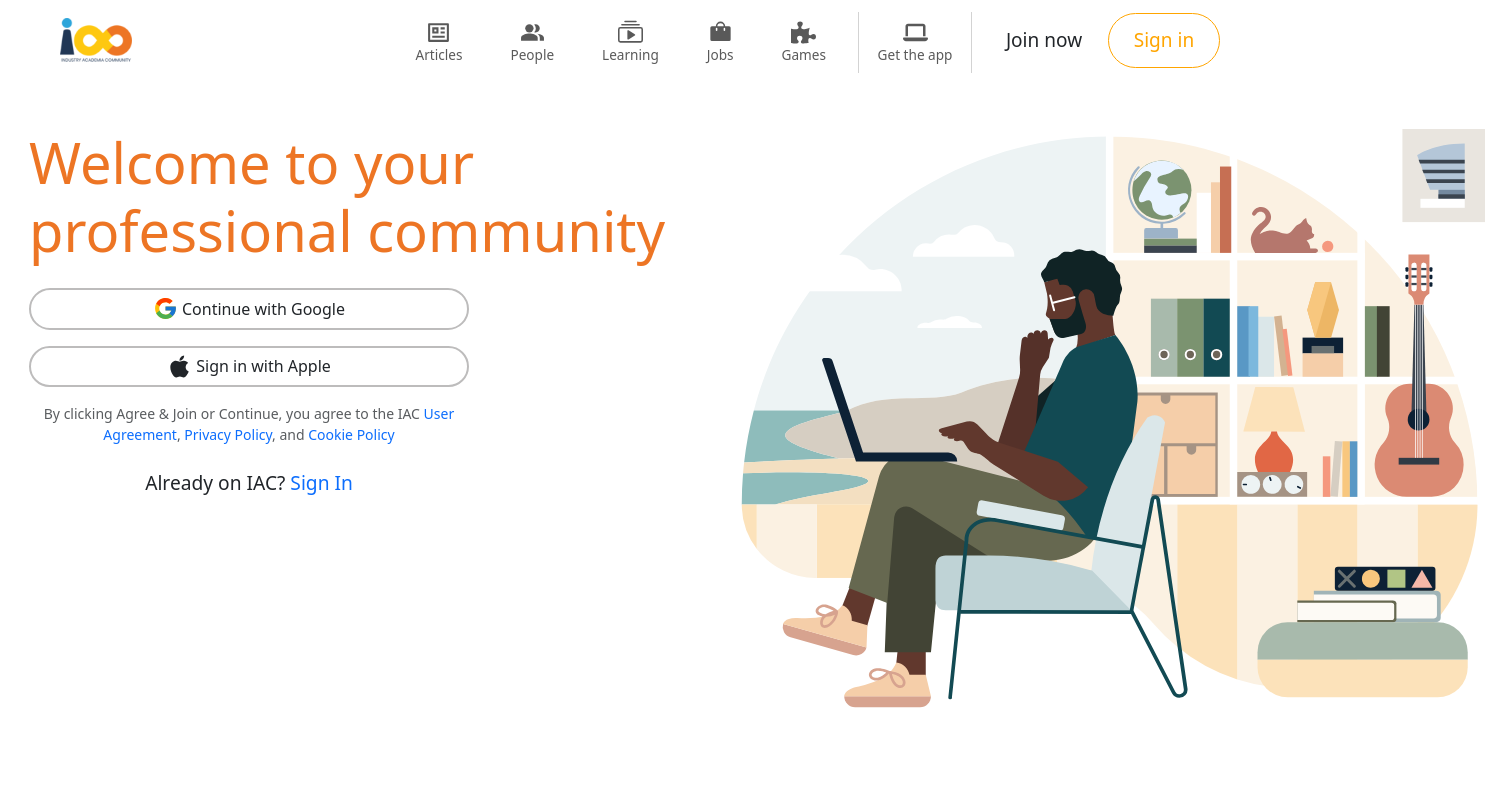
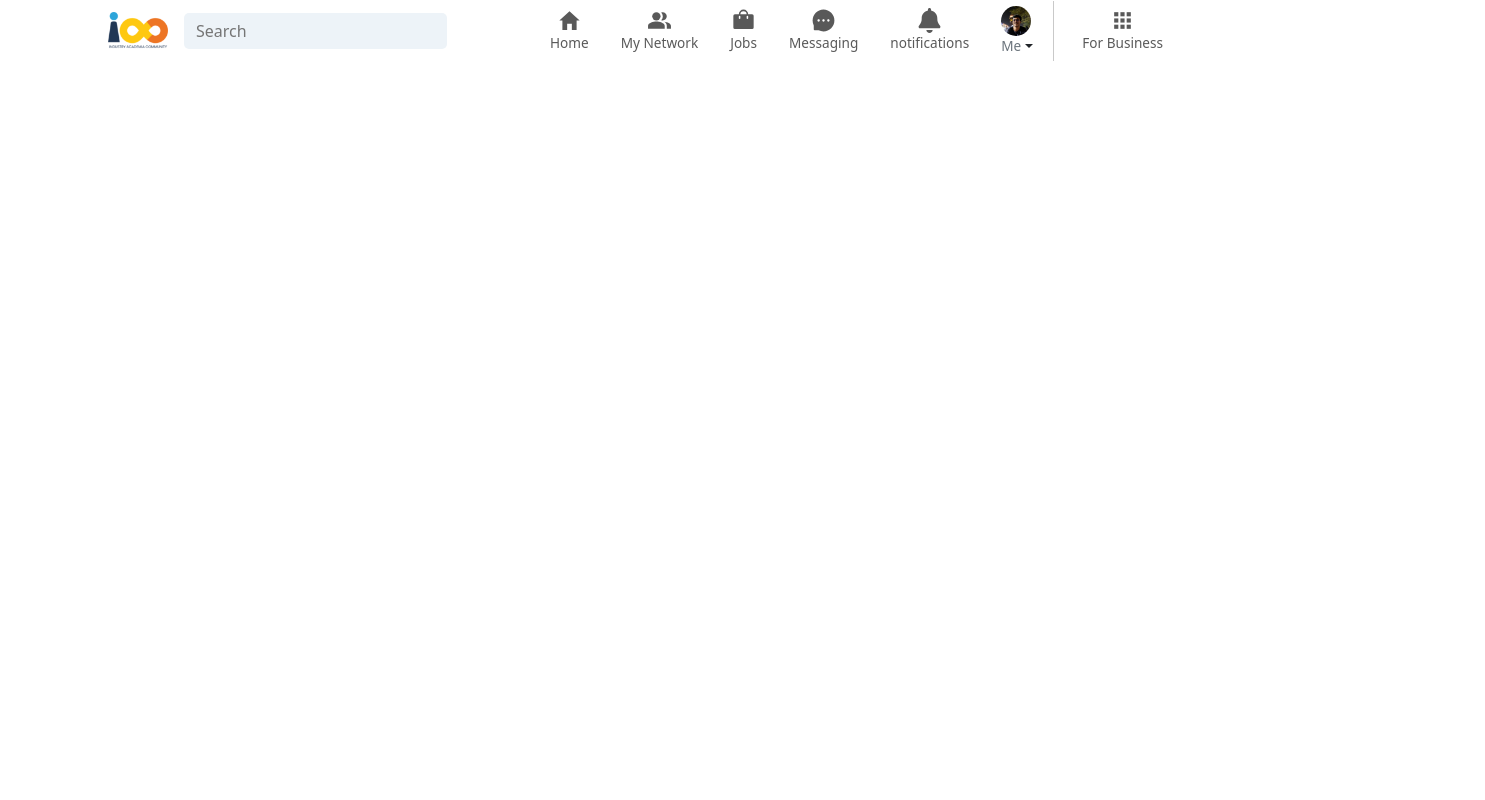
Before and after one commit to krishan-07/LinkedIn-replica, a React (Vite) app: page / in a window 1280 px wide. Shown: the top 800 px of the page, 1485 px wide, since content can reach past the window. Built offline with nearby package versions, Linux system fonts and the light colour scheme.

Commit message:
Create navbar

```diff
--- a/src/App.jsx
+++ b/src/App.jsx
@@ -1,10 +1,12 @@
 import "bootstrap/dist/css/bootstrap.min.css";
 import LandingPage from "./components/LandingPage";
+import Home from "./components/Home";
 
 function App() {
   return (
     <>
-      <LandingPage />
+      {/* <LandingPage /> */}
+      <Home />
     </>
   );
 }
--- /dev/null
+++ b/src/components/Home.css
@@ -0,0 +1,122 @@
+.search-bar {
+  background-color: #edf3f8;
+  display: block;
+  width: 75%;
+  padding: 0.375rem 0.75rem;
+  font-size: 1rem;
+  font-weight: 400;
+  line-height: 1.5;
+  border-radius: 5px;
+  border: none;
+}
+.search-bar:focus {
+  background-color: #edf3f8;
+  outline: 2px solid black;
+  animation: grow 1s cubic-bezier(0.07, 0.7, 0.19, 0.99) forwards;
+}
+@keyframes grow {
+  to {
+    width: 100%;
+  }
+}
+.on-active:active {
+  border-bottom: 2px solid black;
+}
+.dropdown {
+  display: flex;
+  flex-direction: column;
+  cursor: pointer;
+  position: relative;
+}
+.img-container {
+  width: 30px;
+  height: 30px;
+  border-radius: 50px;
+  overflow: clip;
+}
+.img-container img {
+  width: 100%;
+}
+.dropdown-m {
+  background: #ffffff;
+  position: absolute;
+  z-index: 99;
+  top: 4rem;
+  right: 0;
+  width: 280px;
+  border-radius: 10px;
+  box-shadow: 0px 8px 16px 0px rgba(0, 0, 0, 0.2);
+  transform: scaleY(0);
+  transform-origin: top;
+  transition: transform 0.3s ease, opacity 0.3s ease;
+  animation: dropdown 0.2s ease forwards;
+}
+@keyframes dropdown {
+  to {
+    transform: scaleY(1);
+  }
+}
+.btn-view-profile {
+  width: 100%;
+  border: 1.5px solid orange;
+  border-radius: 25px;
+  color: orange;
+  padding: 4px;
+  box-sizing: border-box;
+  background-color: rgb(255, 255, 255);
+}
+.btn-view-profile:hover {
+  border: 2px solid rgb(245, 159, 0);
+  padding: 3px;
+  background-color: rgb(255, 246, 228);
+  color: rgb(245, 159, 0);
+}
+.btn-view-profile:active {
+  border: 2px solid rgb(226, 147, 0);
+  padding: 3px;
+  background-color: rgb(255, 243, 219);
+  color: rgb(230, 149, 0);
+}
+.dropdown-divider {
+  background-color: rgb(201, 201, 201);
+  height: 1px;
+  width: 100%;
+}
+.account-banner {
+  cursor: default;
+}
+.d-none {
+  display: none !important;
+}
+.v-divider {
+  min-height: 60px;
+  border-left: 1px solid rgb(201, 201, 201);
+}
+.fw-m {
+  font-weight: 500 !important;
+}
+@media (max-width: 992px) {
+  .container-fluid form {
+    display: none !important;
+  }
+  .search-icon {
+    display: flex !important;
+  }
+}
+
+@media (max-width: 772px) {
+  .fs-sm {
+    display: none !important;
+  }
+  .dropdown-toggle::after {
+    display: none !important;
+  }
+}
+.d-show {
+  display: flex !important;
+}
+@media (max-width: 443px) {
+  .end-icons {
+    display: none !important ;
+  }
+}
--- /dev/null
+++ b/src/components/Home.jsx
@@ -0,0 +1,11 @@
+import Navbar from "./Navbar";
+import "./Home.css";
+
+const Home = () => {
+  return (
+    <div style={{ background: "#f3f2f0" }}>
+      <Navbar />
+    </div>
+  );
+};
+export default Home;
--- a/src/components/LandingPageBody.jsx
+++ b/src/components/LandingPageBody.jsx
@@ -21,7 +21,7 @@ const LandingPageBody = () => {
               <FaApple size={25} />
               <span className="ms-1">Sign in with Apple</span>
             </button>
-            <div class="form-text mb-3 text-center my-3">
+            <div className="form-text mb-3 text-center my-3">
               By clicking Agree & Join or Continue, you agree to the IAC{" "}
               <span>
                 <a className="link-offset-2 link-underline link-underline-opacity-0">
--- a/src/components/NavIcons.jsx
+++ b/src/components/NavIcons.jsx
@@ -1,10 +1,12 @@
-const NavIcons = ({ icon, name }) => {
+const NavIcons = ({ icon, name, className = "mx-4", href = "/" }) => {
   return (
-    <li className="nav-item mx-4">
-      <a className="nav-link " href="#">
+    <li className={`nav-item ${className}`}>
+      <a className="nav-link " href={href}>
         <div className="d-flex flex-column justify-content-center align-items-center">
           {icon}
-          <p className="m-0 fs-sm">{name}</p>
+          <p className="m-0 fs-sm" style={{ minWidth: "max-content" }}>
+            {name}
+          </p>
         </div>
       </a>
     </li>
--- /dev/null
+++ b/src/components/Navbar.jsx
@@ -0,0 +1,189 @@
+import logo from "../assets/appLogo.png";
+import NavIcons from "./NavIcons";
+import demoImg from "../assets/demoimg.jpeg";
+import { IoMdHome } from "react-icons/io";
+import { MdPeopleAlt } from "react-icons/md";
+import { PiBagFill } from "react-icons/pi";
+import { AiFillMessage } from "react-icons/ai";
+import { FaBell } from "react-icons/fa6";
+import { CgMenuGridR } from "react-icons/cg";
+import { IoSearch } from "react-icons/io5";
+
+const Navbar = () => {
+  const navItems = [
+    { icon: <IoMdHome size={25} />, name: "Home", href: "/feed" },
+    { icon: <MdPeopleAlt size={25} />, name: "My Network", href: "/mynetwork" },
+    { icon: <PiBagFill size={25} />, name: "Jobs", href: "/jobs" },
+    {
+      icon: <AiFillMessage size={25} />,
+      name: "Messaging",
+      href: "/messaging",
+    },
+    {
+      icon: <FaBell size={25} />,
+      name: "notifications",
+      href: "/notifications",
+    },
+  ];
+
+  const toggleDropdown = () => {
+    const dropdown = document.querySelector(".dropdown");
+    const dropdownMenu = document.querySelector(".dropdown-m");
+
+    dropdown.classList.toggle("active");
+    dropdownMenu.classList.toggle("d-none");
+  };
+
+  const directToProfile = () => {
+    console.log("coming soon");
+  };
+
+  return (
+    <nav
+      className="navbar navbar-expand-lg p-0 position-sticky top-0 mt-1 mt-sm-0 "
+      style={{ background: "white" }}
+    >
+      <div className="container-fluid d-flex flex-nowrap justify-content-evenly justify-content-xl-start justify-content-sm-center">
+        <div className="ms-lg-5">
+          <a className="navbar-brand " href="#">
+            <img
+              src={logo}
+              alt="logo"
+              className="app-logo ms-lg-5"
+              style={{ width: "60px" }}
+            />
+          </a>
+        </div>
+        <form
+          className="d-flex"
+          role="search"
+          style={{ width: "350px" }}
+          id="search"
+        >
+          <input
+            className=" me-2 search-bar"
+            type="search"
+            placeholder="Search"
+            aria-label="Search"
+          />
+        </form>
+        <div className="search-icon d-flex flex-column align-items-center px-sm-3 px-md-3 px-1 d-none">
+          <IoSearch size={25} />
+          <p
+            className="m-0 fs-sm text-secondary"
+            style={{ minWidth: "max-content" }}
+          >
+            Search
+          </p>
+        </div>
+
+        <ul className="navbar-nav d-flex flex-row no-scrollbar">
+          {navItems.map((navItem) => (
+            <NavIcons
+              icon={navItem.icon}
+              name={navItem.name}
+              href={navItem.href}
+              key={navItem.name}
+              className="px-sm-3 px-lg-2 px-2"
+            />
+          ))}
+        </ul>
+
+        <div
+          className="dropdown mx-2 mx-sm-3 "
+          onClick={() => {
+            toggleDropdown();
+          }}
+        >
+          <div className="img-container">
+            <img src={demoImg} alt="" />
+          </div>
+          <div className="dropdown-toggle d-flex align-items-center">
+            <span className="text-secondary fs-sm">Me</span>
+          </div>
+          {/* dropdown menu */}
+          <ul className="dropdown-m p-0 d-none">
+            <div
+              className="d-flex justify-content-between gap-2 p-2"
+              onClick={() => {
+                directToProfile();
+              }}
+            >
+              <div
+                className="img-container"
+                style={{ minWidth: "50px", minHeight: "50px" }}
+              >
+                <img src={demoImg} alt="" />
+              </div>
+              <div className="text-container pe-3 mt-1 ms-1">
+                <p className="mb-1 fw-m">Sree krishan mondal</p>
+                <p className="text-secondary " style={{ fontSize: ".9rem" }}>
+                  Student | KMES | frontend developer | Contributor @ GSSoC'24
+                </p>
+              </div>
+            </div>
+            <div className="px-2">
+              <button type="button" className="btn-view-profile">
+                View profile
+              </button>
+            </div>
+            <hr className="dropdown-divider my-2" />
+            <div className="account-banner px-3">
+              <p className="mb-1" style={{ fontWeight: "500" }}>
+                Account
+              </p>
+              <p className="text-secondary mb-1" style={{ fontSize: ".9rem" }}>
+                Setting and Privacy
+              </p>
+              <p className="text-secondary mb-1" style={{ fontSize: ".9rem" }}>
+                Help
+              </p>
+              <p className="text-secondary mb-1" style={{ fontSize: ".9rem" }}>
+                Language
+              </p>
+            </div>
+            <hr className="dropdown-divider my-2" />
+            <div className="account-banner px-3">
+              <p className="mb-1" style={{ fontWeight: "500" }}>
+                Manage
+              </p>
+              <p className="text-secondary mb-1" style={{ fontSize: ".9rem" }}>
+                Post and Activity
+              </p>
+              <p className="text-secondary mb-1" style={{ fontSize: ".9rem" }}>
+                Job Posting Accout
+              </p>
+            </div>
+            <hr className="dropdown-divider my-2" />
+            <div className="account-banner px-3 mb-2">
+              <a
+                href="/"
+                className="link link-secondary"
+                style={{ fontSize: ".9rem" }}
+              >
+                Sign out
+              </a>
+            </div>
+          </ul>
+        </div>
+        <div className="end-icons d-flex align-items-center">
+          <div className="v-divider mx-1"></div>
+
+          <ul className="navbar-nav d-flex flex-row no-scrollbar ms-sm-3 ms-1">
+            <li className="nav-item">
+              <a className="nav-link " href="#">
+                <div className="d-flex flex-column justify-content-center align-items-center">
+                  <CgMenuGridR size={25} />
+                  <p className="m-0 fs-sm" style={{ minWidth: "max-content" }}>
+                    For Business
+                  </p>
+                </div>
+              </a>
+            </li>
+          </ul>
+        </div>
+      </div>
+    </nav>
+  );
+};
+export default Navbar;
--- a/src/components/SignupForm.jsx
+++ b/src/components/SignupForm.jsx
@@ -15,7 +15,7 @@ const SignupForm = () => {
         </label>
         <input type="password" className="form-control" id="password" />
       </div>
-      <div class="form-text mb-3 text-center">
+      <div className="form-text mb-3 text-center">
         By clicking Agree & Join or Continue, you agree to the IAC
         <center>
           {" "}
```
Also changed, not shown: src/assets/demoimg.jpeg (added).
